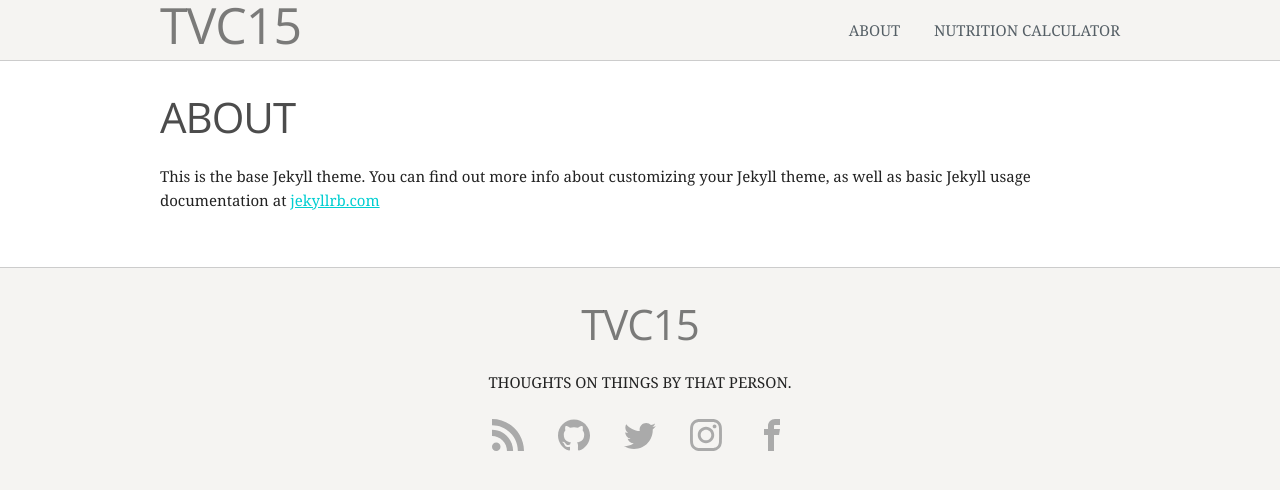
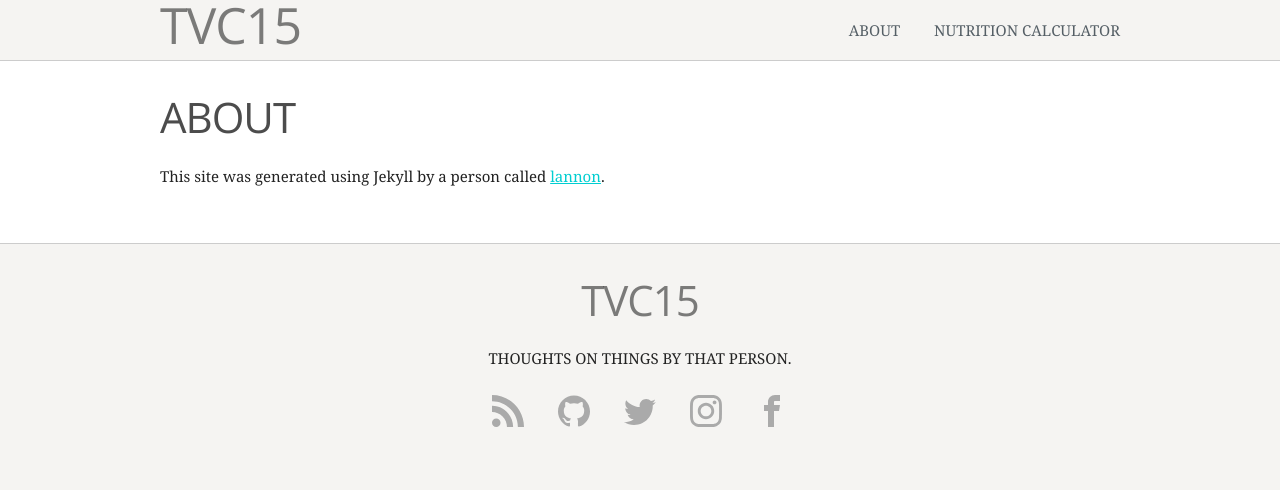
Before and after one commit to lannon/tvc15, a Jekyll site: the page built from about.md, in a window 1280 px wide. Shown: the top 490 px of the page. Built offline with Jekyll 4.4.1, drawn with Linux system fonts in a browser that asks for light colours; nearby versions of some CDN libraries.

Commit message:
update about.md

```diff
--- a/about.md
+++ b/about.md
@@ -4,4 +4,4 @@ title: About
 permalink: /about/
 ---
 
-This is the base Jekyll theme. You can find out more info about customizing your Jekyll theme, as well as basic Jekyll usage documentation at [jekyllrb.com](http://jekyllrb.com/)
+This site was generated using Jekyll by a person called [lannon](http://github.com/lannon).
```
